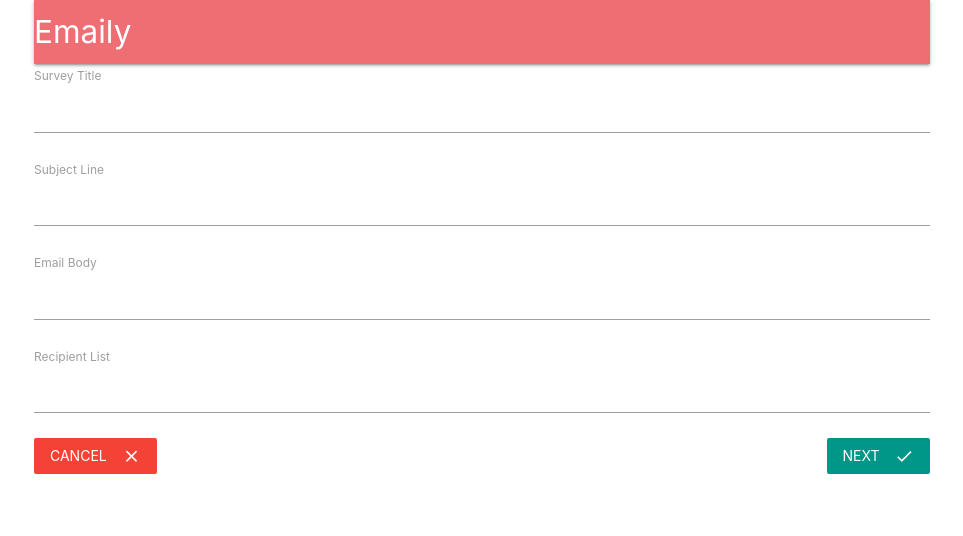
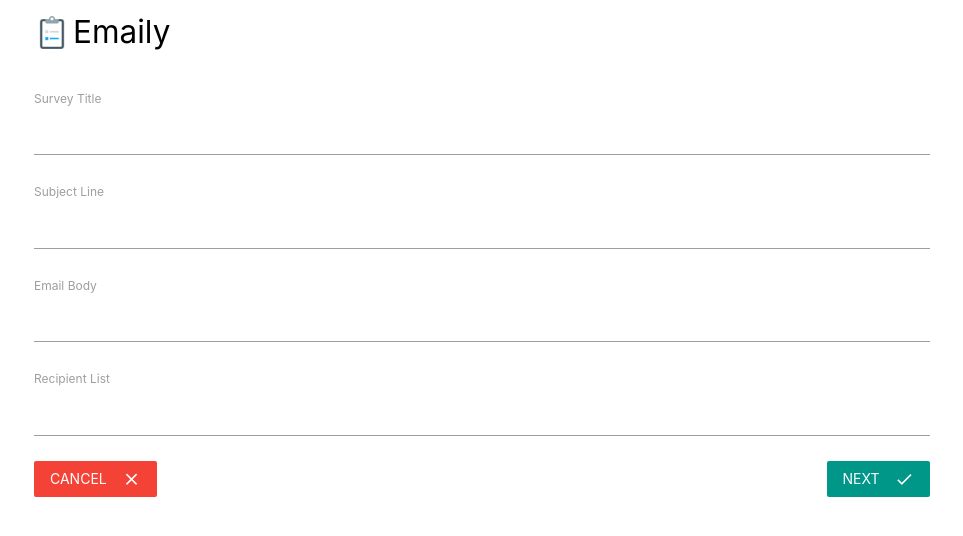
Before and after one commit to fengxiakira/emaily, a React (Create React App) app in the folder client/: page /surveys/new in a window 1280 px wide. Shown: the top 536 px of the page, without its empty margins (158-1121 px from the left). Built offline with nearby package versions, Linux system fonts and the light colour scheme; no server answers.

Commit message:
Refine Header

```diff
--- a/client/public/index.html
+++ b/client/public/index.html
@@ -28,7 +28,7 @@
       work correctly both with client-side routing and a non-root public URL.
       Learn how to configure a non-root public URL by running `npm run build`.
     -->
-    <title>React App</title>
+    <title>Emaily</title>
   </head>
   <body>
     <noscript>You need to enable JavaScript to run this app.</noscript>
--- a/client/src/components/App.js
+++ b/client/src/components/App.js
@@ -41,6 +41,7 @@
         <BrowserRouter>
           <div>
             <Header />
+            <br />
             <Route exact path="/" component={Landing} />
             <Route exact path="/surveys" component={Dashboard} />
             <Route path="/surveys/new" component={SurveyNew} />
--- a/client/src/components/Header.js
+++ b/client/src/components/Header.js
@@ -1,9 +1,13 @@
 // Header component
-import React, { Component } from 'react';
-import { connect } from 'react-redux';
+import React, { Component } from "react";
+import { connect } from "react-redux";
 // Link tags, app 内部的navigation,'react-router' inside the browsers
-import { Link } from 'react-router-dom'
-import Payments from './Payments'
+import { Link } from "react-router-dom";
+import Payments from "./Payments";
+import { headerStyle, imgStyle } from "./constant/styleConstant";
+import logo from "../survey.png";
+
+const btnStyle = "btn flow-text";
 
 class Header extends Component {
   // helper method, show state in header
@@ -13,53 +17,59 @@
       case null:
         return;
       case false:
-                return <li><a href="/auth/google">Login With Google</a></li>
+        return (
+          <button className="btn flow-text">
+            <a href="/auth/google">Login With Google</a>
+          </button>
+        );
       // logged in user model,payment
       // return an array of elements
       default:
         // billing,provide a key, unique,static key
         return [
-                    <li key="1"><Payments /></li>,
+          <li key="1">
+            <Payments />
+          </li>,
           // topbottom 0 rightleft 10px
           <li key="3" style={{ margin: "0 15px" }}>
             Credits: {this.props.auth.credits}
           </li>,
-                    <li key="2"><a href="/api/logout">Log out</a></li>,
-
-                ]
-
+          <button key="2" className="btn flow-text pink darken-4">
+            <a href="/api/logout">Log out</a>
+          </button>,
+        ];
     }
   }
-
 
   render() {
     console.log(this.props);
     return (
-            <nav>
-                <div className="nav-wrapper">
+      <nav className="z-depth-0 black-text" style={headerStyle}>
+        <div class="nav-wrapper">
           <Link
             to={this.props.auth ? "/surveys" : "/"}
             className="left brand-logo"
           >
-                        Emaily
+            <div>
+              <img src={logo} alt="logo" style={imgStyle} />
+              <span className="black-text">Emaily</span>
+            </div>
           </Link>
-                    <ul id="nav-mobile" className="right ">
+
+          <ul id="nav-mobile" className="right black-text">
             {this.renderContent()}
-
           </ul>
         </div>
       </nav>
-
-        )
+    );
   }
-
 }
 
 // define map state outof redux store
 // auth: state.auth
 function mapStateToProps({ auth }) {
   return {
-        auth
+    auth,
   };
 }
 
--- a/client/src/components/Landing.js
+++ b/client/src/components/Landing.js
@@ -1,16 +1,15 @@
 // Landing component , adjust later
-import React from 'react'
+import React from "react";
 
 // first{}:show some JS
 // second{}: some JS object
 const Landing = () => {
-    return (
-        <div style={{ textAlign: 'center' }}>
-            <h1>Emaily!</h1>
-            Collect some feedback from your users.
-            Need to adjust later
-        </div>
-    )
-}
+  return (
+    <div style={{ textAlign: "center" }}>
+      <h1>Emaily!</h1>
+      Collect some feedbacks from your users. Need to adjust later
+    </div>
+  );
+};
 
 export default Landing;
--- /dev/null
+++ b/client/src/components/constant/styleConstant.js
@@ -0,0 +1,17 @@
+const headerStyle = {
+  fontSize: 18,
+  color: "black",
+  maxHeight: "80%",
+  background: "white",
+};
+
+const imgStyle = {
+  verticalAlign: "middle",
+  marginRight: 3,
+  width: 36,
+  height: 36,
+};
+
+const btnStyle = "btn flow-text";
+
+module.exports = { headerStyle, imgStyle, btnStyle };
```
Also changed, not shown: client/src/survey.png (added). Lines whose indentation alone changed are shown as unchanged.
